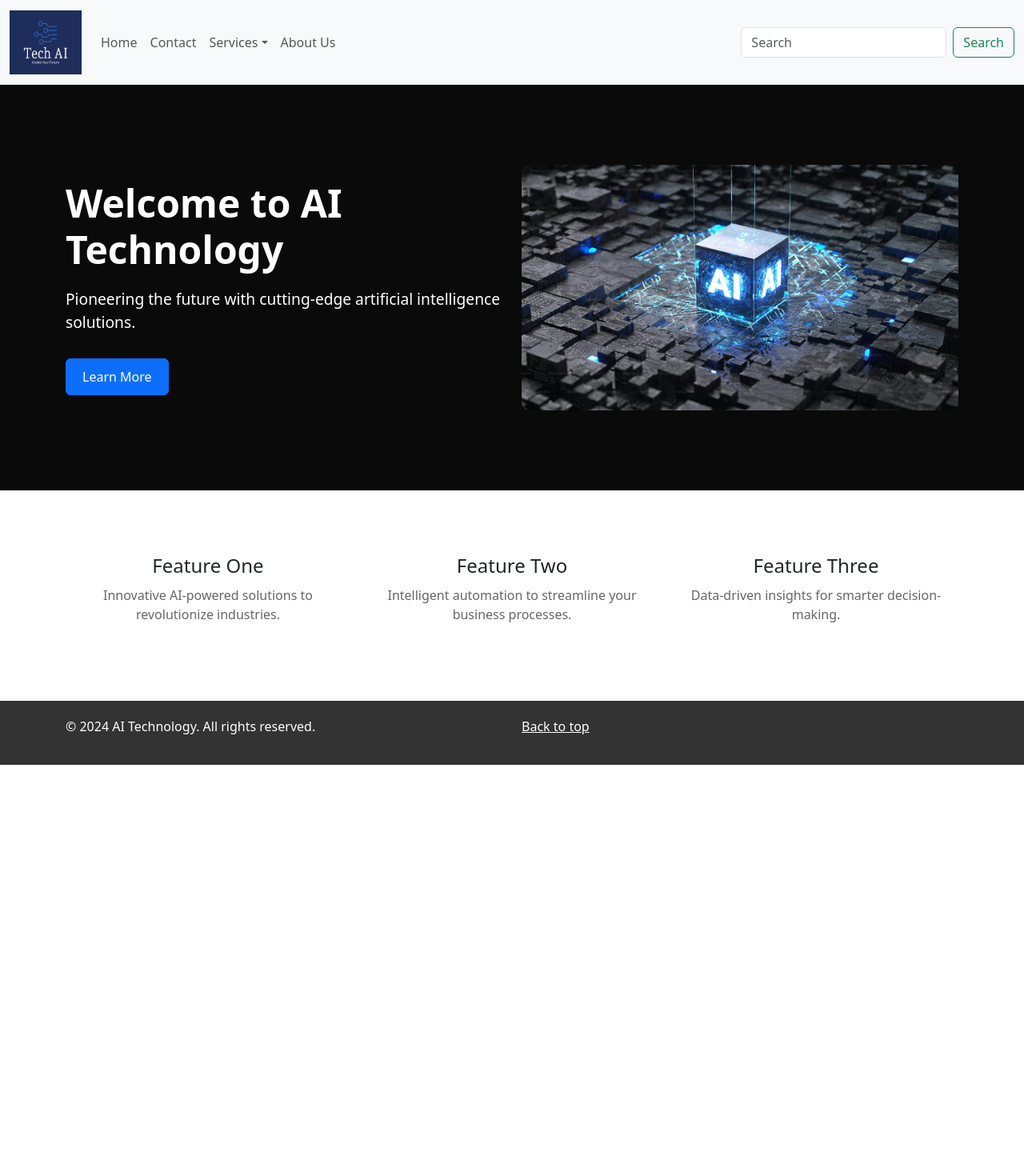
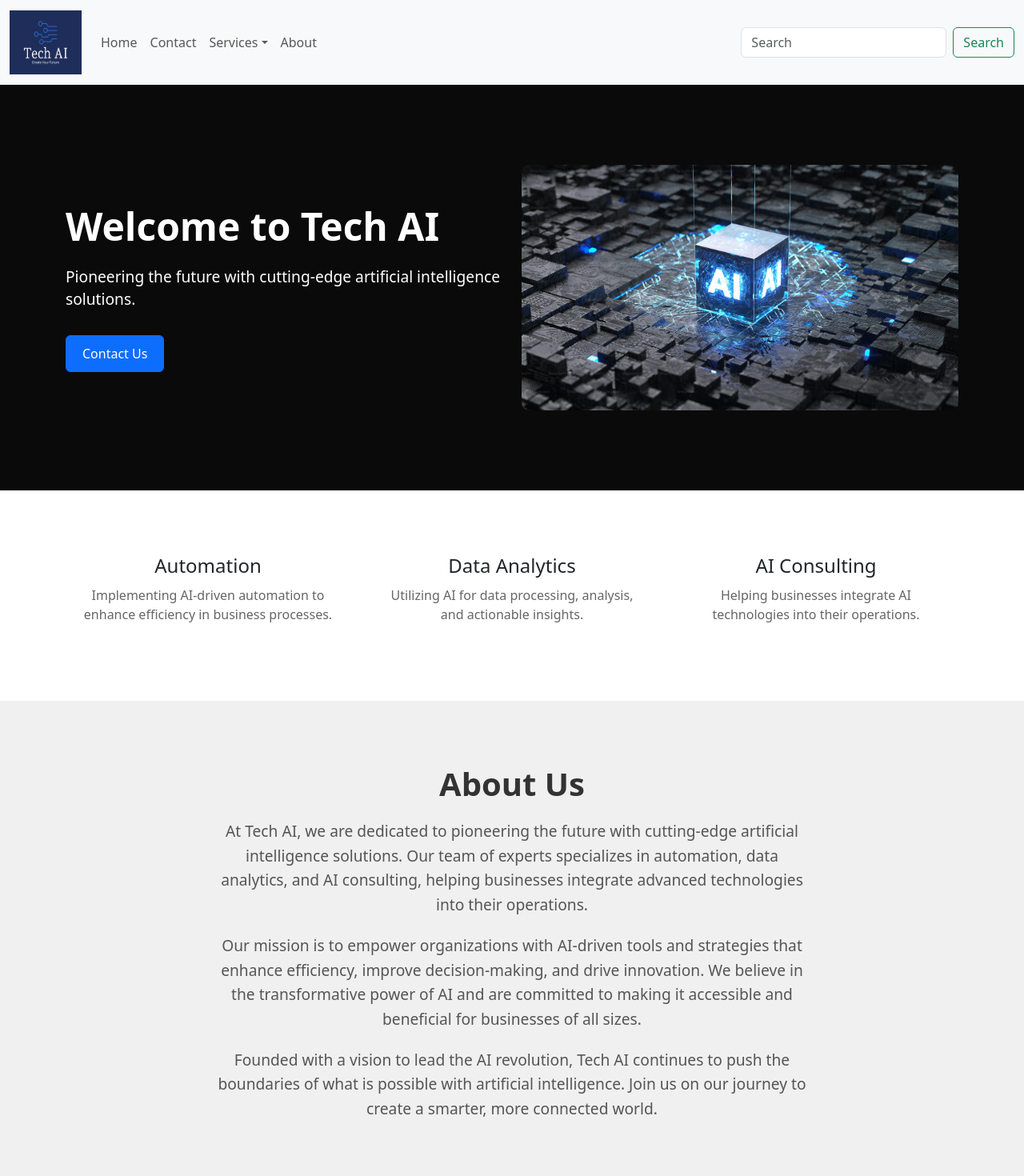
Before and after one commit to kdeelz/Tech-AI, a React (Create React App) app: page / in a window 1280 px wide. Shown: the top 1470 px of the page at 80% size. Before the commit the page ends 956 px from the top, so only its background shows below. Built offline with nearby package versions, Linux system fonts and the light colour scheme.

Commit message:
css added and aboout us

```diff
--- a/src/App.js
+++ b/src/App.js
@@ -4,8 +4,6 @@ import { BrowserRouter as Router, Routes, Route } from 'react-router-dom';
 import CustomNavbar from './components/Navbar';
 import 'bootstrap/dist/css/bootstrap.min.css';
 import Home from './components/Home';
-import Contact from './components/Contact';
-
 
 function App() {
   return (
@@ -14,7 +12,6 @@ function App() {
         <CustomNavbar />
         <Routes>
           <Route path='/' element={<Home />} />
-          <Route path='/Contact' element={<Contact />} />
           {/* Add other routes here */}
         </Routes>
       </Router>
@@ -22,5 +19,4 @@ function App() {
   );
 }
 
-
 export default App;
--- /dev/null
+++ b/src/components/About.js
@@ -0,0 +1,33 @@
+import React from 'react';
+import { Container, Row, Col } from 'react-bootstrap';
+import './css/About.css';
+
+const About = () => {
+  return (
+    <div className="about-section">
+      <Container>
+        <Row className="justify-content-center">
+          <Col md={8}>
+            <h2 className="about-title">About Us</h2>
+            <p className="about-text">
+              At Tech AI, we are dedicated to pioneering the future with cutting-edge artificial intelligence solutions.
+              Our team of experts specializes in automation, data analytics, and AI consulting, helping businesses
+              integrate advanced technologies into their operations.
+            </p>
+            <p className="about-text">
+              Our mission is to empower organizations with AI-driven tools and strategies that enhance efficiency,
+              improve decision-making, and drive innovation. We believe in the transformative power of AI and are
+              committed to making it accessible and beneficial for businesses of all sizes.
+            </p>
+            <p className="about-text">
+              Founded with a vision to lead the AI revolution, Tech AI continues to push the boundaries of what is
+              possible with artificial intelligence. Join us on our journey to create a smarter, more connected world.
+            </p>
+          </Col>
+        </Row>
+      </Container>
+    </div>
+  );
+};
+
+export default About;
--- a/src/components/Home.js
+++ b/src/components/Home.js
@@ -1,8 +1,10 @@
 import React from 'react';
 import { Container, Row, Col, Button } from 'react-bootstrap';
-import { Link as ScrollLink } from 'react-scroll';
+import { Link as ScrollLink, Element } from 'react-scroll';
 import { motion } from 'framer-motion';
 import backgroundai from './Photos/Backgroundai.png';
+import Contact from './Contact'; // Import the Contact component
+import About from './About';
 import './css/Home.css';
 
 const Home = () => {
@@ -19,7 +21,7 @@ const Home = () => {
                 animate={{ opacity: 1, y: 0 }}
                 transition={{ duration: 1 }}
               >
-                Welcome to AI Technology
+                Welcome to Tech AI
               </motion.h1>
               <motion.p
                 className="hero-text"
@@ -30,10 +32,12 @@ const Home = () => {
                 Pioneering the future with cutting-edge artificial intelligence solutions.
               </motion.p>
               <motion.div
-                whileHover={{ scale: 1.05 }}
+                whileHover={{ scale: 1.04 }}
                 transition={{ duration: 0.3 }}
               >
-                <Button variant="primary" className="hero-button">Learn More</Button>
+                <ScrollLink to="contact-section" smooth={true} duration={500}>
+                  <Button variant="primary" className="hero-button">Contact Us</Button>
+                </ScrollLink>
               </motion.div>
             </Col>
             <Col md={6}>
@@ -60,8 +64,8 @@ const Home = () => {
                 whileHover={{ scale: 1.05 }}
                 transition={{ duration: 0.3 }}
               >
-                <h3 className="feature-title">Feature One</h3>
-                <p className="feature-text">Innovative AI-powered solutions to revolutionize industries.</p>
+                <h3 className="feature-title">Automation</h3>
+                <p className="feature-text">Implementing AI-driven automation to enhance efficiency in business processes.</p>
               </motion.div>
             </Col>
             <Col md={4}>
@@ -70,8 +74,8 @@ const Home = () => {
                 whileHover={{ scale: 1.05 }}
                 transition={{ duration: 0.3 }}
               >
-                <h3 className="feature-title">Feature Two</h3>
-                <p className="feature-text">Intelligent automation to streamline your business processes.</p>
+                <h3 className="feature-title">Data Analytics</h3>
+                <p className="feature-text">Utilizing AI for data processing, analysis, and actionable insights.</p>
               </motion.div>
             </Col>
             <Col md={4}>
@@ -80,13 +84,24 @@ const Home = () => {
                 whileHover={{ scale: 1.05 }}
                 transition={{ duration: 0.3 }}
               >
-                <h3 className="feature-title">Feature Three</h3>
-                <p className="feature-text">Data-driven insights for smarter decision-making.</p>
+                <h3 className="feature-title">AI Consulting</h3>
+                <p className="feature-text">Helping businesses integrate AI technologies into their operations.</p>
               </motion.div>
             </Col>
           </Row>
         </Container>
       </div>
+
+          {/* About Section */}
+          <Element name="about-section">
+        <About />
+      </Element>
+
+      {/* Contact Section */}
+      <Element name="contact-section">
+        <Contact />
+      </Element>
+
 
       {/* Footer Section */}
       <footer className="footer">
--- a/src/components/Navbar.js
+++ b/src/components/Navbar.js
@@ -5,6 +5,7 @@ import Nav from 'react-bootstrap/Nav';
 import Navbar from 'react-bootstrap/Navbar';
 import NavDropdown from 'react-bootstrap/NavDropdown';
 import logo from './Photos/logo.png';
+import { Link as ScrollLink } from 'react-scroll';
 
 function CustomNavbar() {
   return (
@@ -27,7 +28,18 @@ function CustomNavbar() {
             navbarScroll
           >
             <Nav.Link href="/">Home</Nav.Link>
-            <Nav.Link href="/Contact">Contact</Nav.Link>
+
+            {/* Replace Contact Link */}
+            <ScrollLink
+              to="contact-section"
+              smooth={true}
+              duration={500}
+              className="nav-link"
+              style={{ cursor: 'pointer' }}
+            >
+              Contact
+            </ScrollLink>
+
             <NavDropdown title="Services" id="navbarScrollingDropdown">
               <NavDropdown.Item href="#action3">Services</NavDropdown.Item>
               <NavDropdown.Item href="#action4">
@@ -35,12 +47,18 @@ function CustomNavbar() {
               </NavDropdown.Item>
               <NavDropdown.Divider />
               <NavDropdown.Item href="#action5">
-                Career Oportunitites
+                Career Opportunities
               </NavDropdown.Item>
             </NavDropdown>
-            <Nav.Link href="#" >
-              About Us
-            </Nav.Link>
+            <ScrollLink
+              to="about-section"
+              smooth={true}
+              duration={500}
+              className="nav-link"
+              style={{ cursor: 'pointer' }}
+            >
+              About
+            </ScrollLink>
           </Nav>
           <Form className="d-flex">
             <Form.Control
--- /dev/null
+++ b/src/components/css/About.css
@@ -0,0 +1,20 @@
+.about-section {
+    padding: 80px 0;
+    background-color: #f0f0f0;
+  }
+
+  .about-title {
+    font-size: 2.5rem;
+    font-weight: bold;
+    text-align: center;
+    margin-bottom: 20px;
+    color: #333;
+  }
+
+  .about-text {
+    font-size: 1.2rem;
+    line-height: 1.6;
+    text-align: center;
+    margin-bottom: 20px;
+    color: #555;
+  }
```
